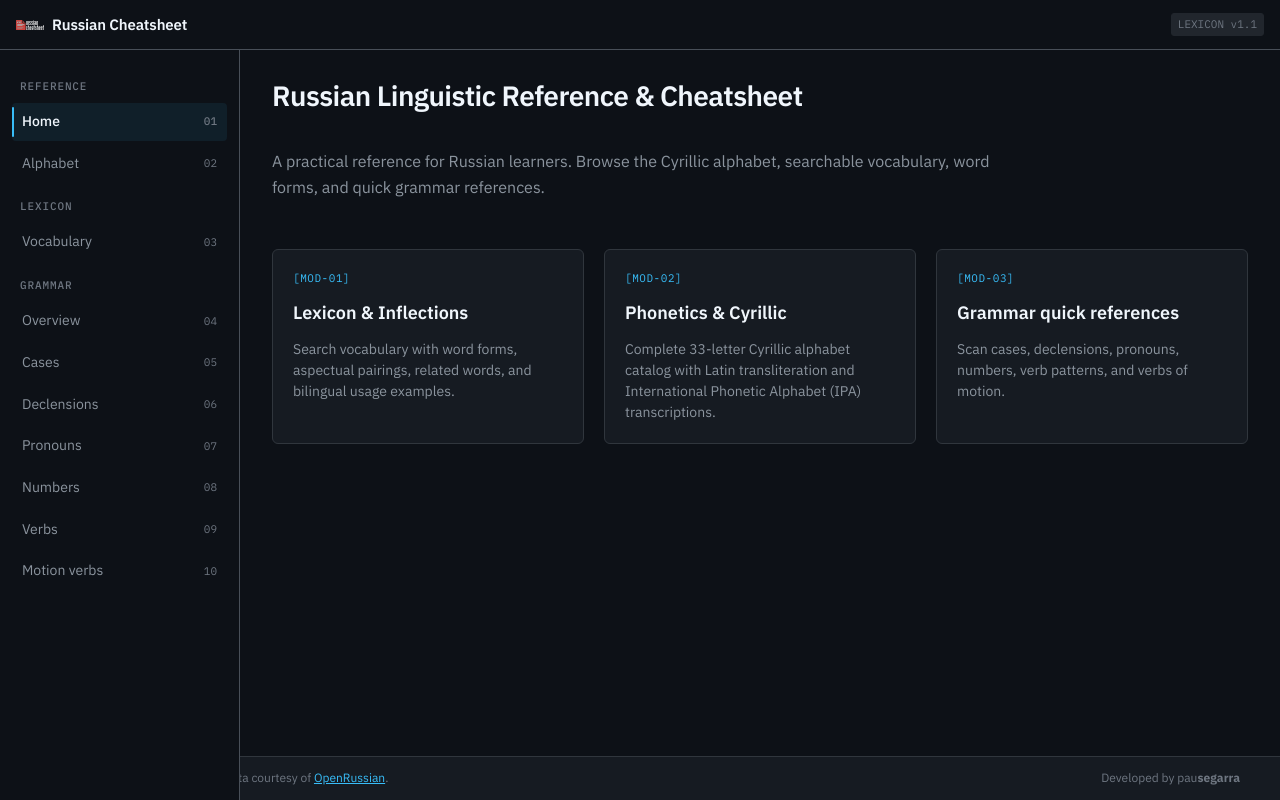
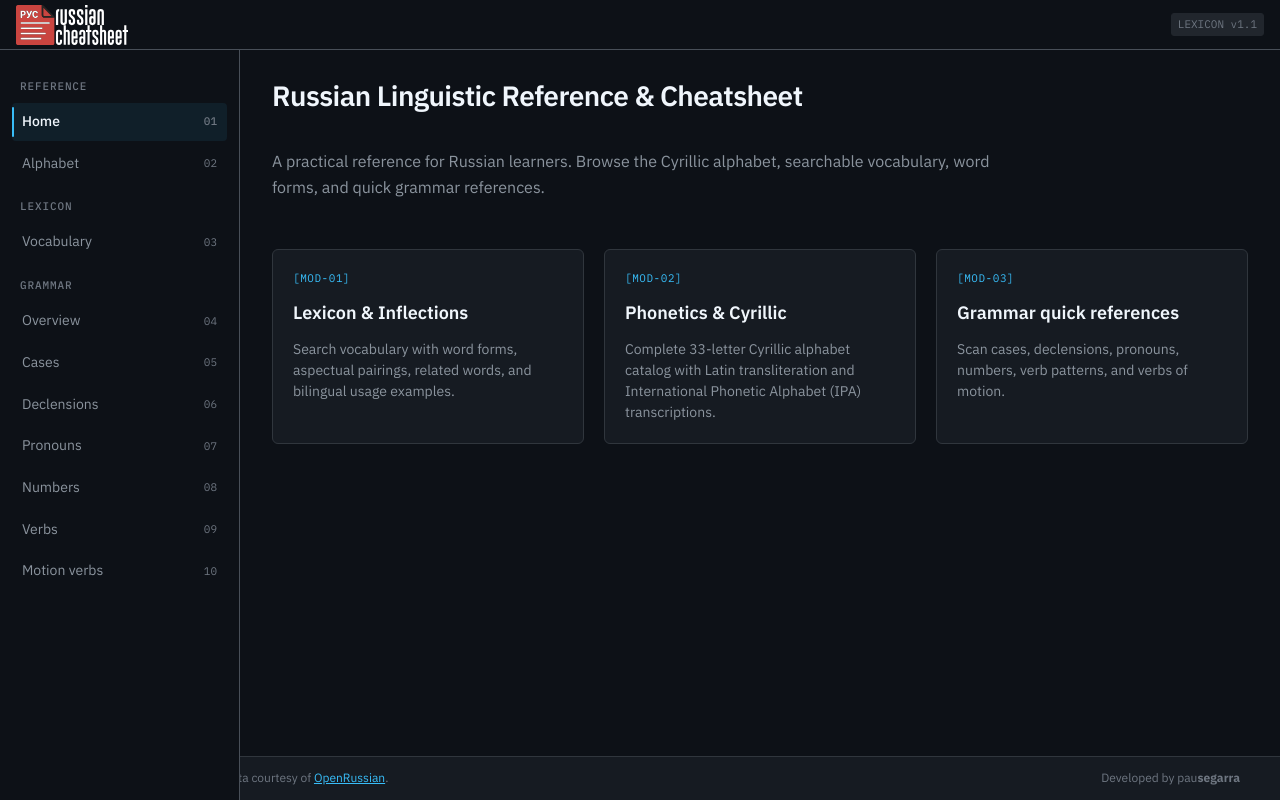
Before and after one commit to pausegarra/russian-cheatsheet-front, a React (Vite) app: page / in a window 1280 px wide. Built offline with nearby package versions, Linux system fonts and the light colour scheme; no server answers; what @betino/fetch would draw is missing.

Commit message:
feat(layout): show only enlarged logo in header (#18)

```diff
--- a/src/modules/common/components/layout.module.css
+++ b/src/modules/common/components/layout.module.css
@@ -11,16 +11,8 @@
 .brand {
   display: flex;
   align-items: center;
-  gap: 0.5rem;
   text-decoration: none;
   color: var(--rc-text-primary);
-}
-
-.brandText {
-  font-family: var(--rc-font-ui);
-  font-weight: 600;
-  font-size: 0.9375rem;
-  letter-spacing: -0.01em;
 }
 
 .statusBadge {
--- a/src/modules/common/components/layout.tsx
+++ b/src/modules/common/components/layout.tsx
@@ -34,8 +34,7 @@ export function Layout({ children }: Props) {
               aria-label="Toggle navigation"
             />
             <Link to="/" className={classes.brand}>
-              <img src="/logo.svg" alt="Russian Cheatsheet" width={28} height={28} />
-              <span className={classes.brandText}>Russian Cheatsheet</span>
+              <img src="/logo.svg" alt="Russian Cheatsheet" width={112} height={40} />
             </Link>
           </Group>
           <div className={classes.statusBadge}>
```
